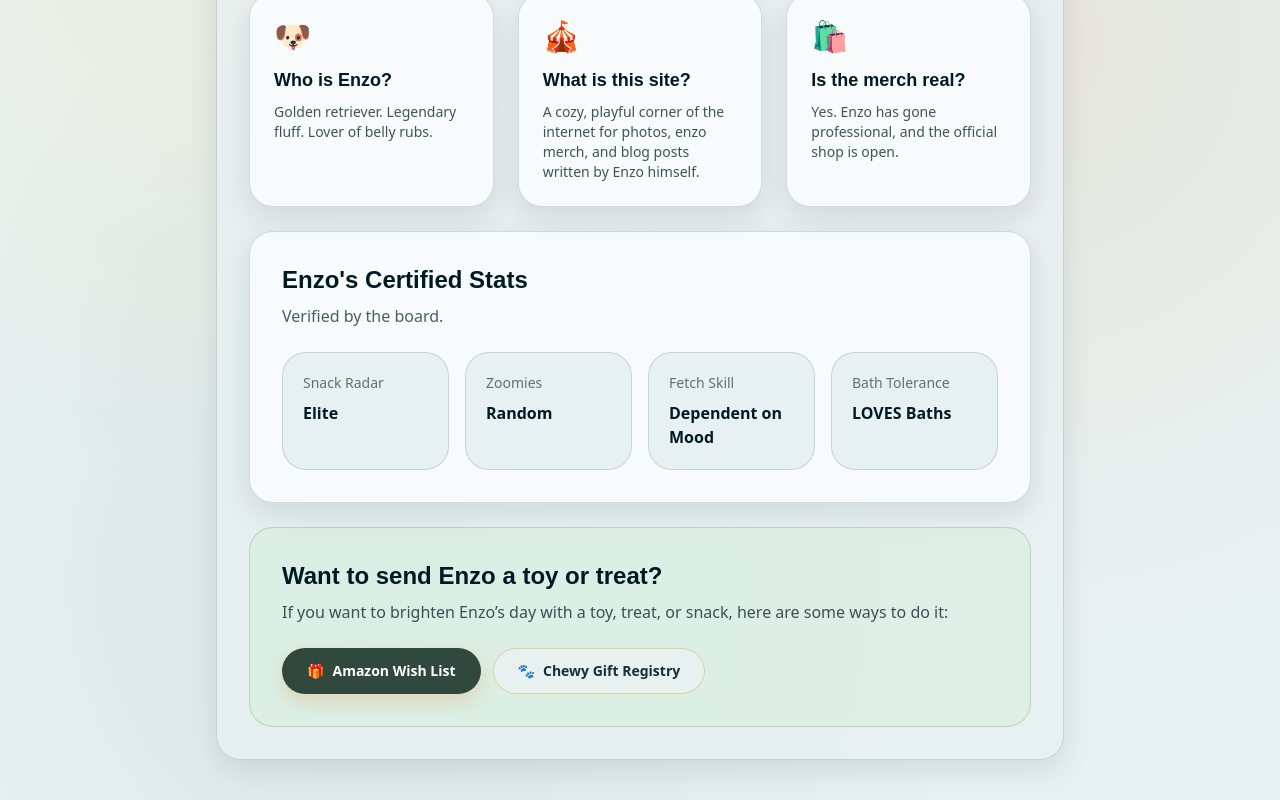
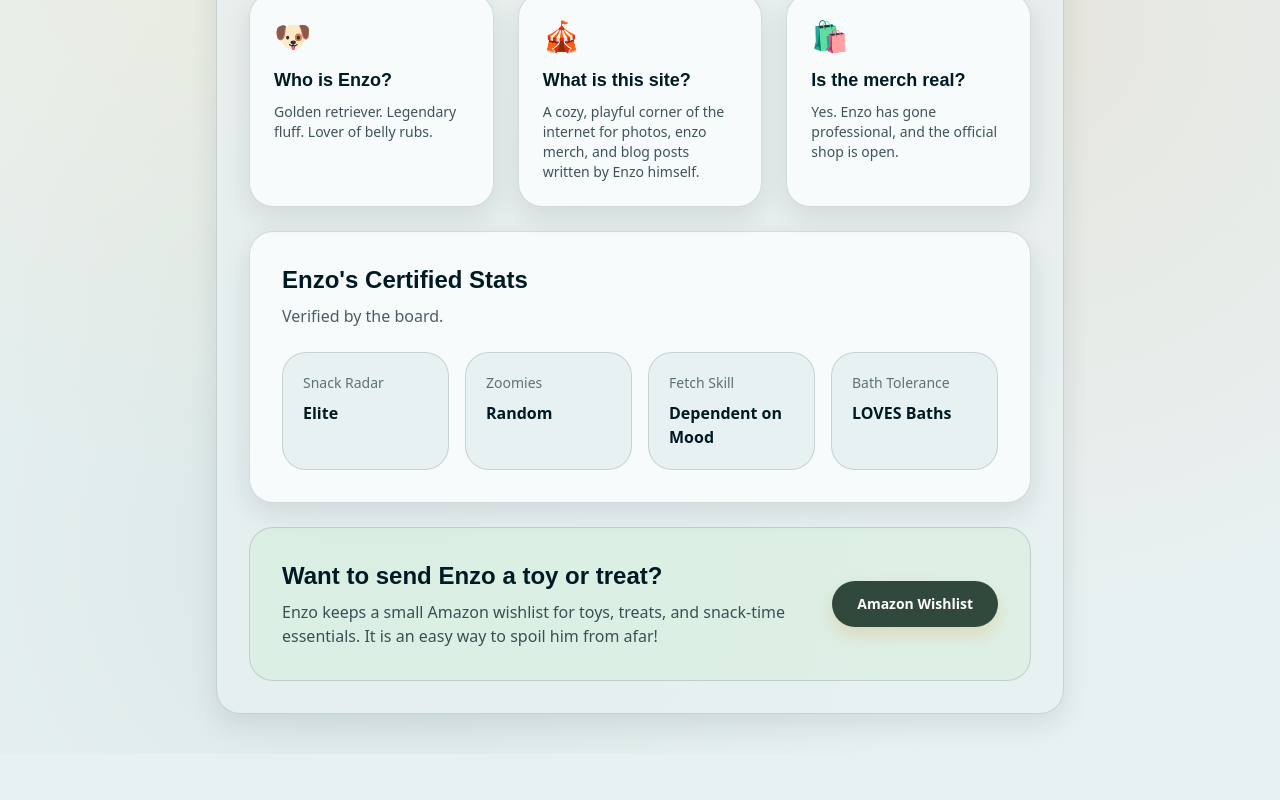
Before and after one commit to RickySerrano904/EnzosWorld.com, a Next.js app: page /about in a window 1280 px wide. Shown: the part 281-1081 px from the top of the page. After the commit the page ends 1035 px from the top, so only its background shows below. Built offline with nearby package versions, Linux system fonts and the light colour scheme; a web font is replaced by a local one.

Commit message:
style(about): simplify wishlist section

```diff
--- a/app/about/page.tsx
+++ b/app/about/page.tsx
@@ -3,7 +3,6 @@ import BackHomeButton from "@/app/components/BackHomeButton";
 
 export default function AboutPage() {
   return (
-
     <main className="space-y-6">
       <BackHomeButton />
 
@@ -37,9 +36,7 @@ export default function AboutPage() {
 
       <section className="rounded-3xl border border-border bg-card p-8 shadow-(--shadow)">
         <h2 className="text-2xl font-bold">Enzo&apos;s Certified Stats</h2>
-        <p className="mt-2 text-foreground/70">
-          Verified by the board.
-        </p>
+        <p className="mt-2 text-foreground/70">Verified by the board.</p>
 
         <div className="mt-6 grid gap-4 sm:grid-cols-2 lg:grid-cols-4">
           <Stat label="Snack Radar" value="Elite" />
@@ -50,40 +47,24 @@ export default function AboutPage() {
       </section>
 
       <section className="rounded-3xl border border-border bg-(--accent)/18 p-8">
-        <h2 className="text-2xl font-bold">Want to send Enzo a toy or treat?</h2>
-        <p className="mt-2 max-w-2xl text-foreground/75">
-          If you want to brighten Enzo’s day with a toy, treat, or snack, here are some ways to do it:
-        </p>
+        <div className="flex flex-col gap-6 md:flex-row md:items-center md:justify-between">
+          <div className="max-w-2xl">
+            <h2 className="text-2xl font-bold">
+              Want to send Enzo a toy or treat?
+            </h2>
+            <p className="mt-2 text-foreground/75">
+              Enzo keeps a small Amazon wishlist for toys, treats, and
+              snack-time essentials. It is an easy way to spoil him from afar!
+            </p>
+          </div>
 
-        <div className="mt-6 flex flex-col gap-3 sm:flex-row">
           <a
-            href="https://www.amazon.com/hz/wishlist/your-wishlist-id"
-            className="group inline-flex items-center justify-center gap-2 rounded-full border border-secondary/55 bg-secondary px-6 py-3 text-sm font-semibold text-white shadow-[0_8px_18px_rgba(217,130,43,0.22)] transition-all duration-300 hover:-translate-y-0.5 hover:border-primary/70 hover:bg-primary hover:text-foreground hover:shadow-[0_0_0_1px_rgba(217,130,43,0.28),0_10px_22px_rgba(217,130,43,0.26),0_0_24px_rgba(241,198,106,0.34)] focus-visible:outline-none focus-visible:ring-2 focus-visible:ring-secondary/45 active:scale-[0.99]"
+            href="https://www.amazon.com/hz/wishlist/ls/34H55F0LI7M22?ref_=wl_share"
+            className="inline-flex w-full items-center justify-center rounded-full border border-secondary/55 bg-secondary px-6 py-3 text-center text-sm font-semibold whitespace-nowrap text-white shadow-[0_8px_18px_rgba(217,130,43,0.22)] transition-all duration-300 hover:-translate-y-0.5 hover:border-primary/70 hover:bg-primary hover:text-foreground hover:shadow-[0_0_0_1px_rgba(217,130,43,0.28),0_10px_22px_rgba(217,130,43,0.26),0_0_24px_rgba(241,198,106,0.34)] focus-visible:outline-none focus-visible:ring-2 focus-visible:ring-secondary/45 active:scale-[0.99] sm:w-auto md:shrink-0"
             target="_blank"
             rel="noopener noreferrer"
           >
-            <span
-              aria-hidden="true"
-              className="transition-transform duration-300 group-hover:-rotate-6 group-hover:scale-110"
-            >
-              🎁
-            </span>
-            <span>Amazon Wish List</span>
-          </a>
-
-          <a
-            href="https://www.chewy.com/gift-registry/your-registry-id"
-            className="group inline-flex items-center justify-center gap-2 rounded-full border border-primary/35 bg-background/85 px-6 py-3 text-sm font-semibold text-foreground/90 shadow-none transition-all duration-300 hover:-translate-y-0.5 hover:border-secondary/55 hover:bg-(--primary)/25 hover:text-secondary hover:shadow-[0_0_0_1px_rgba(217,130,43,0.24),0_8px_18px_rgba(241,198,106,0.22),0_0_22px_rgba(217,130,43,0.28)] focus-visible:outline-none focus-visible:ring-2 focus-visible:ring-primary/45 active:scale-[0.99]"
-            target="_blank"
-            rel="noopener noreferrer"
-          >
-            <span
-              aria-hidden="true"
-              className="transition-transform duration-300 group-hover:rotate-6 group-hover:scale-110"
-            >
-              🐾
-            </span>
-            <span>Chewy Gift Registry</span>
+            Amazon Wishlist
           </a>
         </div>
       </section>
@@ -117,4 +98,3 @@ function Stat({ label, value }: { label: string; value: string }) {
     </div>
   );
 }
-//
```
